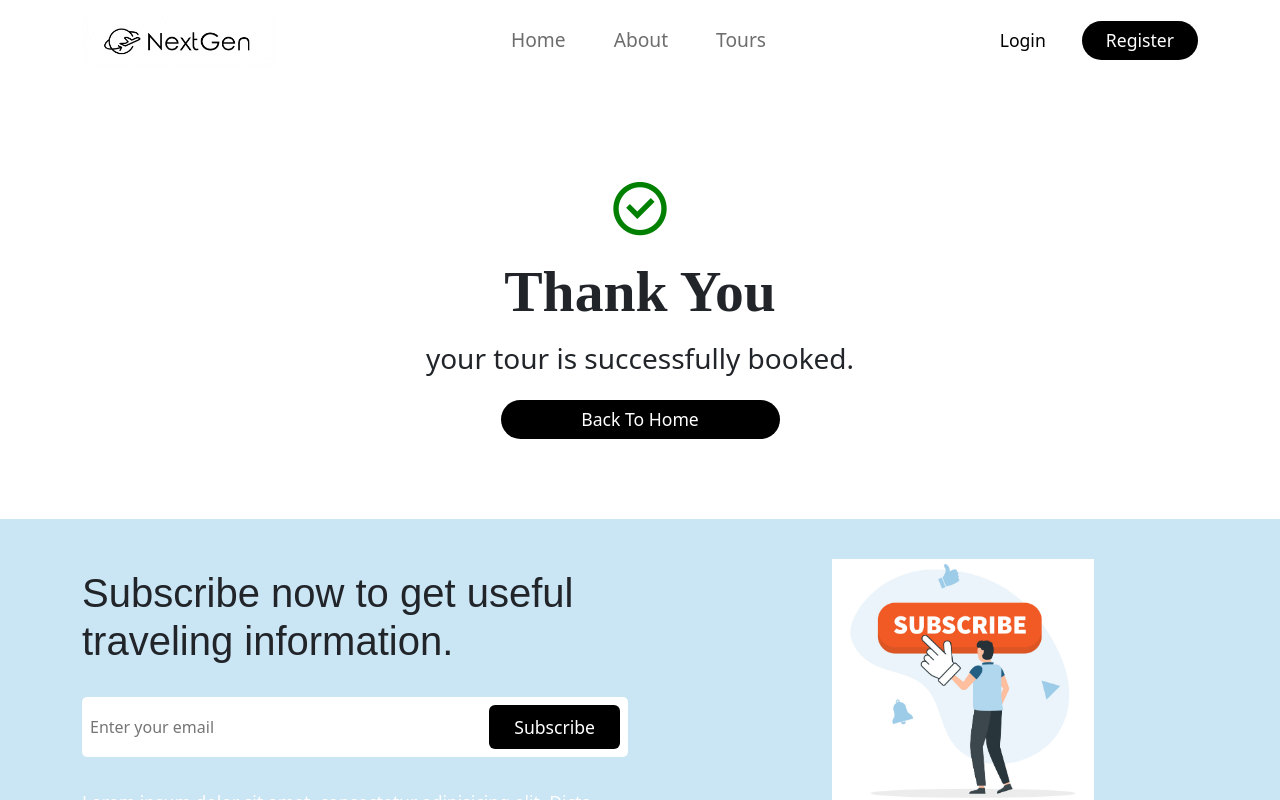
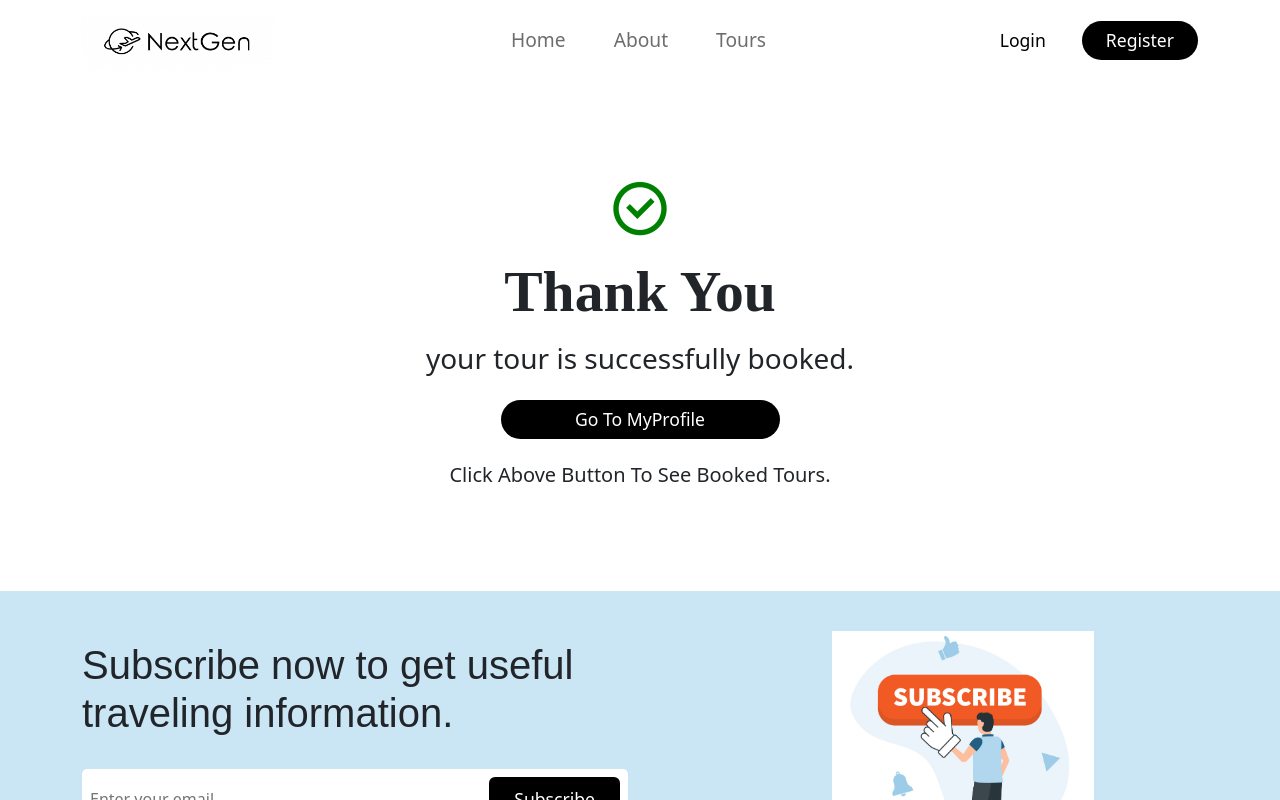
Before and after one commit to tru-technoid/NextGen-Travel, a React (Create React App) app in the folder frontend/: page /thank-you in a window 1280 px wide. Shown: the top 800 px of the page. Built offline with nearby package versions, Linux system fonts and the light colour scheme; a web font is replaced by a local one.

Commit message:
Updating ThankYou Page In SRC.

```diff
--- a/frontend/src/Pages/ThankYou.jsx
+++ b/frontend/src/Pages/ThankYou.jsx
@@ -18,9 +18,11 @@ const ThankYou = () => {
               <h1 className="mb-3 fw-semibold">Thank You</h1>
               <h3 className="mb-4">your tour is successfully booked.</h3>
               <Button className="btn primary__btn w-25">
-                <Link to="/home"> Back To Home </Link>
+                <Link to="/MyProfile"> Go To MyProfile </Link>
               </Button>
             </div>
+            <br />
+            <h5 className="mb-4">Click Above Button To See Booked Tours.</h5>
           </Col>
         </Row>
       </Container>
```
